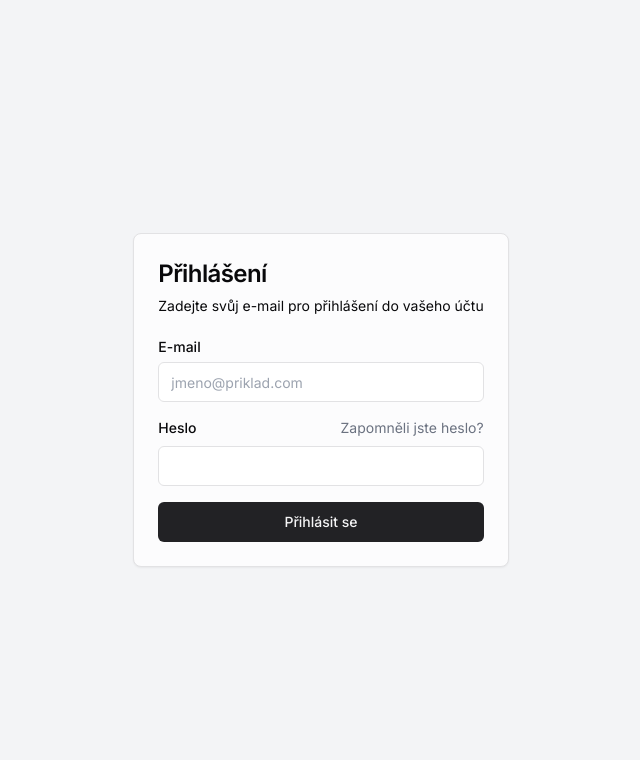
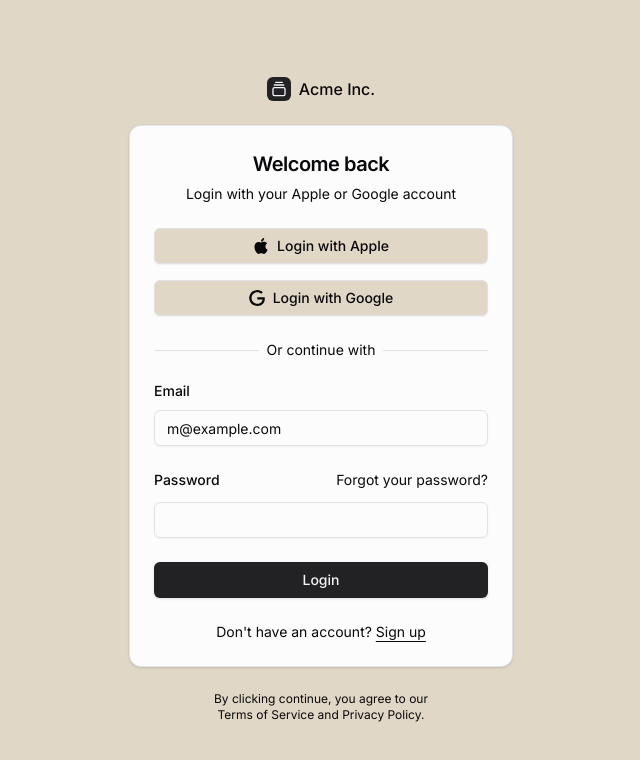
Before and after one commit to ishchuktaras/salon-harmonie-frontend, a Next.js app: page /login in a window 1280 px wide. Shown: the top 760 px of the page, without its empty margins (319-959 px from the left). Built offline with nearby package versions, Linux system fonts and the light colour scheme.

Commit message:
feat(auth): Refaktorizace přihlašovací stránky a aktualizace UI komponent

```diff
--- a/package.json
+++ b/package.json
@@ -20,11 +20,11 @@
     "@radix-ui/react-dialog": "^1.1.15",
     "@radix-ui/react-dropdown-menu": "^2.0.6",
     "@radix-ui/react-icons": "^1.3.2",
-    "@radix-ui/react-label": "^2.0.2",
+    "@radix-ui/react-label": "^2.1.7",
     "@radix-ui/react-popover": "^1.0.7",
     "@radix-ui/react-select": "^2.0.0",
     "@radix-ui/react-separator": "^1.0.3",
-    "@radix-ui/react-slot": "^1.0.2",
+    "@radix-ui/react-slot": "^1.2.3",
     "@radix-ui/react-tabs": "^1.0.4",
     "@radix-ui/react-tooltip": "^1.2.8",
     "axios": "^1.11.0",
--- a/src/app/login/page.tsx
+++ b/src/app/login/page.tsx
@@ -1,127 +1,19 @@
-'use client'
+import { GalleryVerticalEnd } from "lucide-react"
 
-import { useState } from 'react'
-import { useRouter } from 'next/navigation'
-import { Button } from '@/components/ui/button'
-import {
-  Card,
-  CardContent,
-  CardDescription,
-  CardHeader,
-  CardTitle,
-} from '@/components/ui/card'
-import { Input } from '@/components/ui/input'
-import { Label } from '@/components/ui/label'
-import { useAuth } from '@/components/auth/auth-provider'
-import { Alert, AlertDescription, AlertTitle } from '@/components/ui/alert'
-import { AlertCircle } from 'lucide-react'
-import {
-  Tooltip,
-  TooltipContent,
-  TooltipProvider,
-  TooltipTrigger,
-} from '@/components/ui/tooltip'
+import { LoginForm } from '@/components/login-form'
 
 export default function LoginPage() {
-  const [email, setEmail] = useState('')
-  const [password, setPassword] = useState('')
-  const [error, setError] = useState<string | null>(null)
-  const [loading, setLoading] = useState(false)
-  const { login } = useAuth()
-  const router = useRouter()
-
-  const handleSubmit = async (e: React.FormEvent) => {
-    e.preventDefault()
-    setLoading(true)
-    setError(null)
-    try {
-      // Here you should authenticate the user and get token and user object from your API
-      // For demonstration, replace with actual API call and response handling
-      const response = await fetch('/api/login', {
-        method: 'POST',
-        headers: { 'Content-Type': 'application/json' },
-        body: JSON.stringify({ email, password }),
-      })
-      if (!response.ok) {
-        throw new Error('Invalid credentials')
-      }
-      const { token, user } = await response.json()
-      await login(token, user)
-      router.push('/dashboard')
-    } catch (err: any) {
-      console.error('Login failed:', err)
-      setError('Přihlášení se nezdařilo. Zkontrolujte své údaje.')
-    } finally {
-      setLoading(false)
-    }
-  }
-
   return (
-    <div className="flex min-h-screen items-center justify-center bg-gray-100 dark:bg-gray-950">
-      <Card className="mx-auto max-w-sm">
-        <CardHeader>
-          <CardTitle className="text-2xl">Přihlášení</CardTitle>
-          <CardDescription>
-            Zadejte svůj e-mail pro přihlášení do vašeho účtu
-          </CardDescription>
-        </CardHeader>
-        <CardContent>
-          <form onSubmit={handleSubmit} className="grid gap-4">
-            <div className="grid gap-2">
-              <Label htmlFor="email">E-mail</Label>
-              <Input
-                id="email"
-                type="email"
-                placeholder="jmeno@priklad.com"
-                required
-                value={email}
-                onChange={(e) => setEmail(e.target.value)}
-                disabled={loading}
-              />
-            </div>
-            <div className="grid gap-2">
-              <div className="flex items-center">
-                <Label htmlFor="password">Heslo</Label>
-
-                <TooltipProvider>
-                  <Tooltip>
-                    <TooltipTrigger asChild>
-                      <span
-                        className="ml-auto inline-block cursor-not-allowed text-sm text-gray-500 underline-offset-4 hover:underline"
-                        aria-disabled="true"
-                      >
-                        Zapomněli jste heslo?
-                      </span>
-                    </TooltipTrigger>
-                    <TooltipContent>
-                      <p>Tato funkce se připravuje.</p>
-                    </TooltipContent>
-                  </Tooltip>
-                </TooltipProvider>
-
-              </div>
-              <Input
-                id="password"
-                type="password"
-                required
-                value={password}
-                onChange={(e) => setPassword(e.target.value)}
-                disabled={loading}
-              />
-            </div>
-            {error && (
-              <Alert variant="destructive">
-                <AlertCircle className="h-4 w-4" />
-                <AlertTitle>Chyba</AlertTitle>
-                <AlertDescription>{error}</AlertDescription>
-              </Alert>
-            )}
-            <Button type="submit" className="w-full" disabled={loading}>
-              {loading ? 'Přihlašování...' : 'Přihlásit se'}
-            </Button>
-          </form>
-        </CardContent>
-      </Card>
+    <div className="bg-muted flex min-h-svh flex-col items-center justify-center gap-6 p-6 md:p-10">
+      <div className="flex w-full max-w-sm flex-col gap-6">
+        <a href="#" className="flex items-center gap-2 self-center font-medium">
+          <div className="bg-primary text-primary-foreground flex size-6 items-center justify-center rounded-md">
+            <GalleryVerticalEnd className="size-4" />
+          </div>
+          Acme Inc.
+        </a>
+        <LoginForm />
+      </div>
     </div>
   )
 }
--- /dev/null
+++ b/src/components/login-form.tsx
@@ -0,0 +1,96 @@
+import { cn } from '@/lib/utils'
+import { Button } from '@/components/ui/button'
+import {
+  Card,
+  CardContent,
+  CardDescription,
+  CardHeader,
+  CardTitle,
+} from '@/components/ui/card'
+import { Input } from '@/components/ui/input'
+import { Label } from '@/components/ui/label'
+
+export function LoginForm({
+  className,
+  ...props
+}: React.ComponentProps<"div">) {
+  return (
+    <div className={cn("flex flex-col gap-6", className)} {...props}>
+      <Card>
+        <CardHeader className="text-center">
+          <CardTitle className="text-xl">Welcome back</CardTitle>
+          <CardDescription>
+            Login with your Apple or Google account
+          </CardDescription>
+        </CardHeader>
+        <CardContent>
+          <form>
+            <div className="grid gap-6">
+              <div className="flex flex-col gap-4">
+                <Button variant="outline" className="w-full">
+                  <svg xmlns="http://www.w3.org/2000/svg" viewBox="0 0 24 24">
+                    <path
+                      d="M12.152 6.896c-.948 0-2.415-1.078-3.96-1.04-2.04.027-3.91 1.183-4.961 3.014-2.117 3.675-.546 9.103 1.519 12.09 1.013 1.454 2.208 3.09 3.792 3.039 1.52-.065 2.09-.987 3.935-.987 1.831 0 2.35.987 3.96.948 1.637-.026 2.676-1.48 3.676-2.948 1.156-1.688 1.636-3.325 1.662-3.415-.039-.013-3.182-1.221-3.22-4.857-.026-3.04 2.48-4.494 2.597-4.559-1.429-2.09-3.623-2.324-4.39-2.376-2-.156-3.675 1.09-4.61 1.09zM15.53 3.83c.843-1.012 1.4-2.427 1.245-3.83-1.207.052-2.662.805-3.532 1.818-.78.896-1.454 2.338-1.273 3.714 1.338.104 2.715-.688 3.559-1.701"
+                      fill="currentColor"
+                    />
+                  </svg>
+                  Login with Apple
+                </Button>
+                <Button variant="outline" className="w-full">
+                  <svg xmlns="http://www.w3.org/2000/svg" viewBox="0 0 24 24">
+                    <path
+                      d="M12.48 10.92v3.28h7.84c-.24 1.84-.853 3.187-1.787 4.133-1.147 1.147-2.933 2.4-6.053 2.4-4.827 0-8.6-3.893-8.6-8.72s3.773-8.72 8.6-8.72c2.6 0 4.507 1.027 5.907 2.347l2.307-2.307C18.747 1.44 16.133 0 12.48 0 5.867 0 .307 5.387.307 12s5.56 12 12.173 12c3.573 0 6.267-1.173 8.373-3.36 2.16-2.16 2.84-5.213 2.84-7.667 0-.76-.053-1.467-.173-2.053H12.48z"
+                      fill="currentColor"
+                    />
+                  </svg>
+                  Login with Google
+                </Button>
+              </div>
+              <div className="after:border-border relative text-center text-sm after:absolute after:inset-0 after:top-1/2 after:z-0 after:flex after:items-center after:border-t">
+                <span className="bg-card text-muted-foreground relative z-10 px-2">
+                  Or continue with
+                </span>
+              </div>
+              <div className="grid gap-6">
+                <div className="grid gap-3">
+                  <Label htmlFor="email">Email</Label>
+                  <Input
+                    id="email"
+                    type="email"
+                    placeholder="m@example.com"
+                    required
+                  />
+                </div>
+                <div className="grid gap-3">
+                  <div className="flex items-center">
+                    <Label htmlFor="password">Password</Label>
+                    <a
+                      href="#"
+                      className="ml-auto text-sm underline-offset-4 hover:underline"
+                    >
+                      Forgot your password?
+                    </a>
+                  </div>
+                  <Input id="password" type="password" required />
+                </div>
+                <Button type="submit" className="w-full">
+                  Login
+                </Button>
+              </div>
+              <div className="text-center text-sm">
+                Don&apos;t have an account?{" "}
+                <a href="#" className="underline underline-offset-4">
+                  Sign up
+                </a>
+              </div>
+            </div>
+          </form>
+        </CardContent>
+      </Card>
+      <div className="text-muted-foreground *:[a]:hover:text-primary text-center text-xs text-balance *:[a]:underline *:[a]:underline-offset-4">
+        By clicking continue, you agree to our <a href="#">Terms of Service</a>{" "}
+        and <a href="#">Privacy Policy</a>.
+      </div>
+    </div>
+  )
+}
--- a/src/components/ui/button.tsx
+++ b/src/components/ui/button.tsx
@@ -2,32 +2,36 @@
 import { Slot } from "@radix-ui/react-slot"
 import { cva, type VariantProps } from "class-variance-authority"
 
-import { cn } from "@/lib/utils"
+import { cn } from "src/lib/utils"
 
 const buttonVariants = cva(
-  "inline-flex items-center justify-center gap-2 whitespace-nowrap rounded-md text-sm font-medium ring-offset-background transition-colors focus-visible:outline-none focus-visible:ring-2 focus-visible:ring-ring focus-visible:ring-offset-2 disabled:pointer-events-none disabled:opacity-50 [&_svg]:pointer-events-none [&_svg]:size-4 [&_svg]:shrink-0",
+  "inline-flex items-center justify-center gap-2 whitespace-nowrap rounded-md text-sm font-medium transition-colors focus-visible:outline-none focus-visible:ring-1 focus-visible:ring-ring disabled:pointer-events-none disabled:opacity-50 [&_svg]:pointer-events-none [&_svg]:size-4 [&_svg]:shrink-0",
   {
     variants: {
       variant: {
-        default: "bg-primary text-primary-foreground hover:bg-primary/90",
-        destructive: "bg-destructive text-destructive-foreground hover:bg-destructive/90",
-        outline: "border border-input bg-background hover:bg-accent hover:text-accent-foreground",
-        secondary: "bg-secondary text-secondary-foreground hover:bg-secondary/80",
+        default:
+          "bg-primary text-primary-foreground shadow hover:bg-primary/90",
+        destructive:
+          "bg-destructive text-destructive-foreground shadow-sm hover:bg-destructive/90",
+        outline:
+          "border border-input bg-background shadow-sm hover:bg-accent hover:text-accent-foreground",
+        secondary:
+          "bg-secondary text-secondary-foreground shadow-sm hover:bg-secondary/80",
         ghost: "hover:bg-accent hover:text-accent-foreground",
         link: "text-primary underline-offset-4 hover:underline",
       },
       size: {
-        default: "h-10 px-4 py-2",
-        sm: "h-9 rounded-md px-3",
-        lg: "h-11 rounded-md px-8",
-        icon: "h-10 w-10",
+        default: "h-9 px-4 py-2",
+        sm: "h-8 rounded-md px-3 text-xs",
+        lg: "h-10 rounded-md px-8",
+        icon: "h-9 w-9",
       },
     },
     defaultVariants: {
       variant: "default",
       size: "default",
     },
-  },
+  }
 )
 
 export interface ButtonProps
@@ -39,8 +43,14 @@
 const Button = React.forwardRef<HTMLButtonElement, ButtonProps>(
   ({ className, variant, size, asChild = false, ...props }, ref) => {
     const Comp = asChild ? Slot : "button"
-    return <Comp className={cn(buttonVariants({ variant, size, className }))} ref={ref} {...props} />
-  },
+    return (
+      <Comp
+        className={cn(buttonVariants({ variant, size, className }))}
+        ref={ref}
+        {...props}
+      />
+    )
+  }
 )
 Button.displayName = "Button"
 
--- a/src/components/ui/card.tsx
+++ b/src/components/ui/card.tsx
@@ -1,43 +1,76 @@
 import * as React from "react"
 
-import { cn } from "@/lib/utils"
+import { cn } from "src/lib/utils"
 
-const Card = React.forwardRef<HTMLDivElement, React.HTMLAttributes<HTMLDivElement>>(({ className, ...props }, ref) => (
-  <div ref={ref} className={cn("rounded-lg border bg-card text-card-foreground shadow-sm", className)} {...props} />
+const Card = React.forwardRef<
+  HTMLDivElement,
+  React.HTMLAttributes<HTMLDivElement>
+>(({ className, ...props }, ref) => (
+  <div
+    ref={ref}
+    className={cn(
+      "rounded-xl border bg-card text-card-foreground shadow",
+      className
+    )}
+    {...props}
+  />
 ))
 Card.displayName = "Card"
 
-const CardHeader = React.forwardRef<HTMLDivElement, React.HTMLAttributes<HTMLDivElement>>(
-  ({ className, ...props }, ref) => (
-    <div ref={ref} className={cn("flex flex-col space-y-1.5 p-6", className)} {...props} />
-  ),
-)
+const CardHeader = React.forwardRef<
+  HTMLDivElement,
+  React.HTMLAttributes<HTMLDivElement>
+>(({ className, ...props }, ref) => (
+  <div
+    ref={ref}
+    className={cn("flex flex-col space-y-1.5 p-6", className)}
+    {...props}
+  />
+))
 CardHeader.displayName = "CardHeader"
 
-const CardTitle = React.forwardRef<HTMLParagraphElement, React.HTMLAttributes<HTMLHeadingElement>>(
-  ({ className, ...props }, ref) => (
-    <h3 ref={ref} className={cn("text-2xl font-semibold leading-none tracking-tight", className)} {...props} />
-  ),
-)
+const CardTitle = React.forwardRef<
+  HTMLDivElement,
+  React.HTMLAttributes<HTMLDivElement>
+>(({ className, ...props }, ref) => (
+  <div
+    ref={ref}
+    className={cn("font-semibold leading-none tracking-tight", className)}
+    {...props}
+  />
+))
 CardTitle.displayName = "CardTitle"
 
-const CardDescription = React.forwardRef<HTMLParagraphElement, React.HTMLAttributes<HTMLParagraphElement>>(
-  ({ className, ...props }, ref) => (
-    <p ref={ref} className={cn("text-sm text-muted-foreground", className)} {...props} />
-  ),
-)
+const CardDescription = React.forwardRef<
+  HTMLDivElement,
+  React.HTMLAttributes<HTMLDivElement>
+>(({ className, ...props }, ref) => (
+  <div
+    ref={ref}
+    className={cn("text-sm text-muted-foreground", className)}
+    {...props}
+  />
+))
 CardDescription.displayName = "CardDescription"
 
-const CardContent = React.forwardRef<HTMLDivElement, React.HTMLAttributes<HTMLDivElement>>(
-  ({ className, ...props }, ref) => <div ref={ref} className={cn("p-6 pt-0", className)} {...props} />,
-)
+const CardContent = React.forwardRef<
+  HTMLDivElement,
+  React.HTMLAttributes<HTMLDivElement>
+>(({ className, ...props }, ref) => (
+  <div ref={ref} className={cn("p-6 pt-0", className)} {...props} />
+))
 CardContent.displayName = "CardContent"
 
-const CardFooter = React.forwardRef<HTMLDivElement, React.HTMLAttributes<HTMLDivElement>>(
-  ({ className, ...props }, ref) => (
-    <div ref={ref} className={cn("flex items-center p-6 pt-0", className)} {...props} />
-  ),
-)
+const CardFooter = React.forwardRef<
+  HTMLDivElement,
+  React.HTMLAttributes<HTMLDivElement>
+>(({ className, ...props }, ref) => (
+  <div
+    ref={ref}
+    className={cn("flex items-center p-6 pt-0", className)}
+    {...props}
+  />
+))
 CardFooter.displayName = "CardFooter"
 
 export { Card, CardHeader, CardFooter, CardTitle, CardDescription, CardContent }
--- a/src/components/ui/input.tsx
+++ b/src/components/ui/input.tsx
@@ -1,21 +1,22 @@
 import * as React from "react"
-import { cn } from "@/lib/utils"
 
-export interface InputProps extends React.InputHTMLAttributes<HTMLInputElement> {}
+import { cn } from "src/lib/utils"
 
-const Input = React.forwardRef<HTMLInputElement, InputProps>(({ className, type, ...props }, ref) => {
+const Input = React.forwardRef<HTMLInputElement, React.ComponentProps<"input">>(
+  ({ className, type, ...props }, ref) => {
     return (
       <input
         type={type}
         className={cn(
-        "flex h-10 w-full rounded-md border border-sage-200 bg-white px-3 py-2 text-sm ring-offset-white file:border-0 file:bg-transparent file:text-sm file:font-medium placeholder:text-sage-500 focus-visible:outline-none focus-visible:ring-2 focus-visible:ring-sage-400 focus-visible:ring-offset-2 disabled:cursor-not-allowed disabled:opacity-50 dark:border-sage-800 dark:bg-sage-950 dark:ring-offset-sage-950 dark:placeholder:text-sage-400 dark:focus-visible:ring-sage-800",
-        className,
+          "flex h-9 w-full rounded-md border border-input bg-transparent px-3 py-1 text-base shadow-sm transition-colors file:border-0 file:bg-transparent file:text-sm file:font-medium file:text-foreground placeholder:text-muted-foreground focus-visible:outline-none focus-visible:ring-1 focus-visible:ring-ring disabled:cursor-not-allowed disabled:opacity-50 md:text-sm",
+          className
         )}
         ref={ref}
         {...props}
       />
     )
-})
+  }
+)
 Input.displayName = "Input"
 
 export { Input }
--- a/types/lucide-react.d.ts
+++ b/types/lucide-react.d.ts
@@ -11,6 +11,7 @@
   export type LucideIcon = ComponentType<LucideProps>
 
   // Common icons used in the project
+  export const GalleryVerticalEnd: LucideIcon
   export const Terminal: LucideIcon
   export const HelpCircle: LucideIcon
   export const Calendar: LucideIcon
```
Also changed, not shown: src/components/ui/label.tsx (+14 -4 lines), 1 other file (tests, documents, lock files or other folders). Lines whose indentation alone changed are shown as unchanged.
